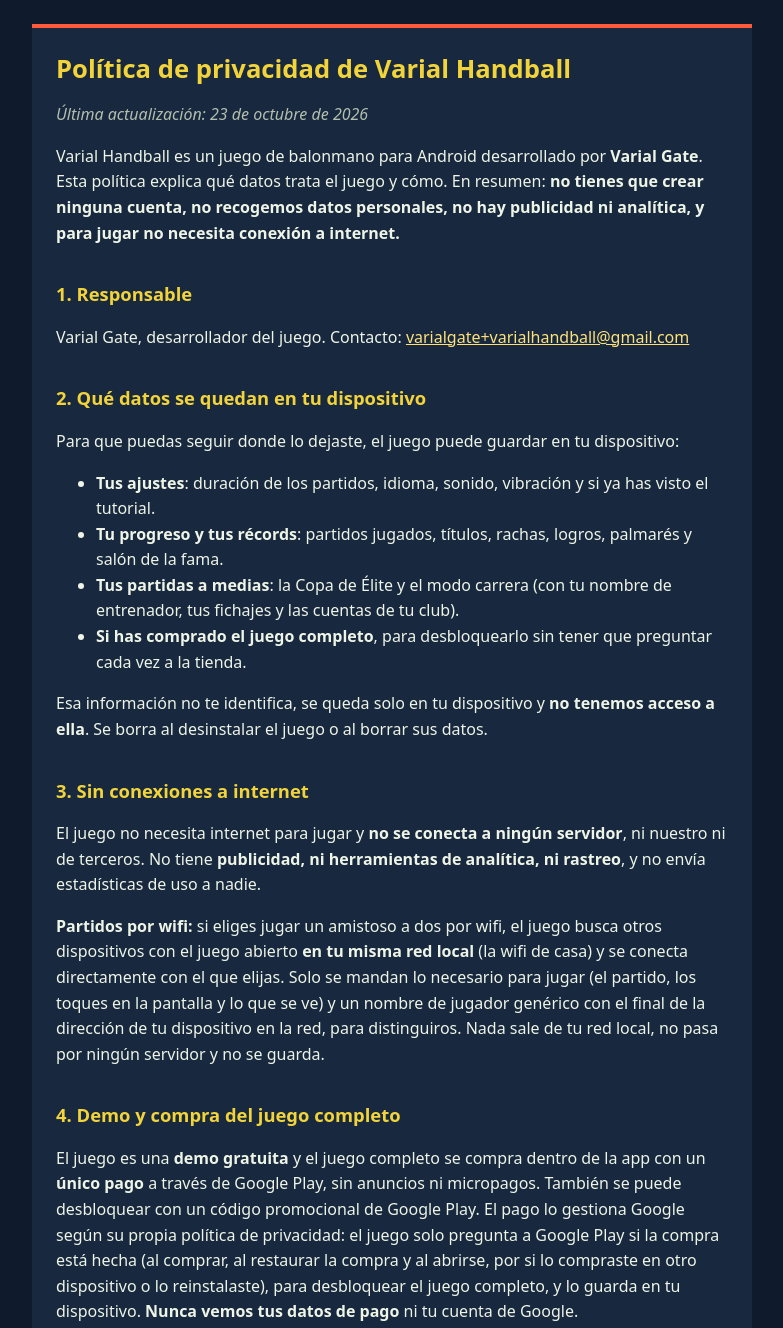
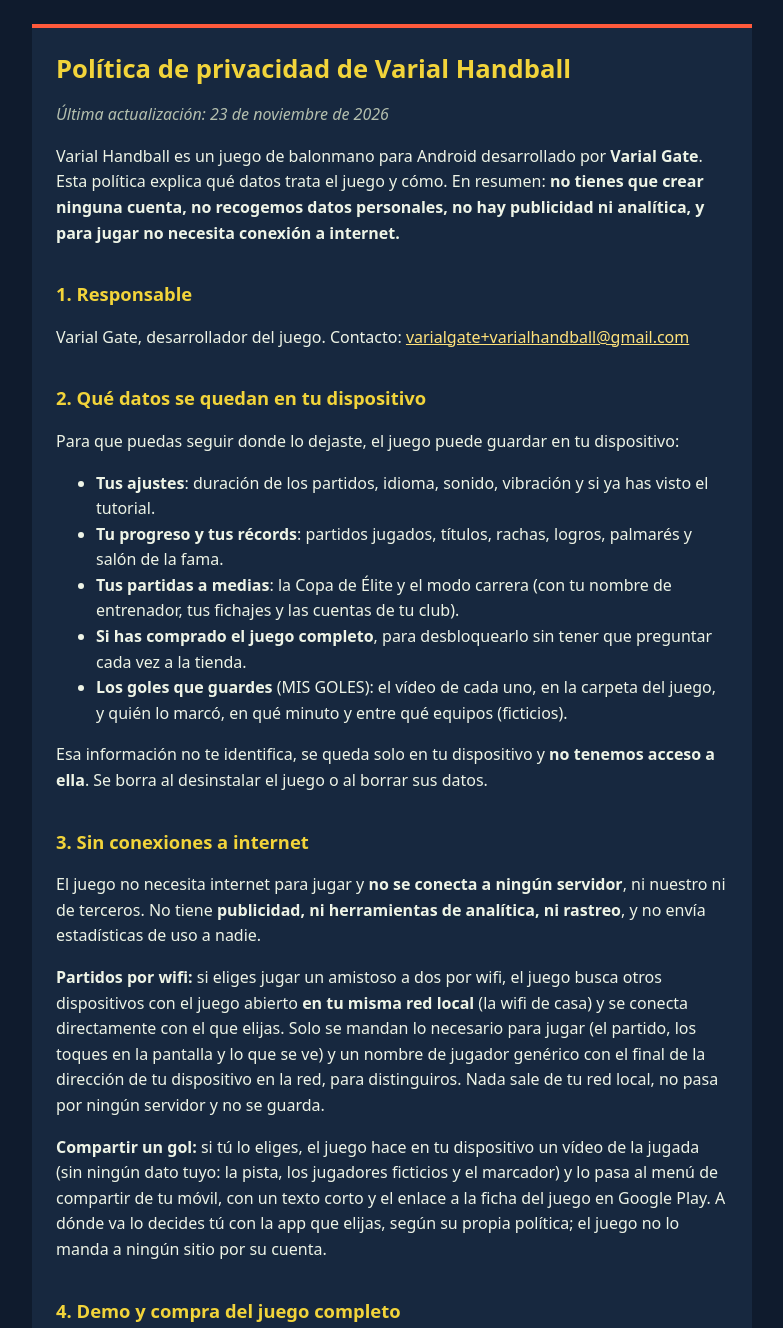
Before and after one commit to VarialGate/varialgate.github.io, a plain HTML site: page varial-handball/privacidad/index.html in a window 1280 px wide. Shown: the top 1328 px of the page, without its empty margins (248-1031 px from the left). Drawn offline with Linux system fonts and the light colour scheme.

Commit message:
varial-handball: privacidad, los goles en vídeo (guardar y compartir)
Co-Authored-By: Claude Opus 5.5 <noreply@anthropic.com>
Claude-Session: https://claude.ai/code/session_014vUgHhm7UmcneBhU3uM5mU

```diff
--- a/varial-handball/privacidad/index.html
+++ b/varial-handball/privacidad/index.html
@@ -21,7 +21,7 @@
 <body>
 <main>
 <h1>Política de privacidad de Varial Handball</h1>
-<p><em>Última actualización: 23 de octubre de 2026</em></p>
+<p><em>Última actualización: 23 de noviembre de 2026</em></p>
 <p>Varial Handball es un juego de balonmano para Android desarrollado por <strong>Varial Gate</strong>. Esta política explica qué datos trata el juego y cómo. En resumen: <strong>no tienes que crear ninguna cuenta, no recogemos datos personales, no hay publicidad ni analítica, y para jugar no necesita conexión a internet.</strong></p>
 
 <h2>1. Responsable</h2>
@@ -35,12 +35,15 @@ Contacto: <a href="mailto:varialgate+varialhandball@gmail.com">varialgate+varial
 <li><strong>Tu progreso y tus récords</strong>: partidos jugados, títulos, rachas, logros, palmarés y salón de la fama.</li>
 <li><strong>Tus partidas a medias</strong>: la Copa de Élite y el modo carrera (con tu nombre de entrenador, tus fichajes y las cuentas de tu club).</li>
 <li><strong>Si has comprado el juego completo</strong>, para desbloquearlo sin tener que preguntar cada vez a la tienda.</li>
+<li><strong>Los goles que guardes</strong> (MIS GOLES): el vídeo de cada uno, en la carpeta del juego, y quién lo marcó, en qué minuto y entre qué equipos (ficticios).</li>
 </ul>
 <p>Esa información no te identifica, se queda solo en tu dispositivo y <strong>no tenemos acceso a ella</strong>. Se borra al desinstalar el juego o al borrar sus datos.</p>
 
 <h2>3. Sin conexiones a internet</h2>
 <p>El juego no necesita internet para jugar y <strong>no se conecta a ningún servidor</strong>, ni nuestro ni de terceros. No tiene <strong>publicidad, ni herramientas de analítica, ni rastreo</strong>, y no envía estadísticas de uso a nadie.</p>
 <p><strong>Partidos por wifi:</strong> si eliges jugar un amistoso a dos por wifi, el juego busca otros dispositivos con el juego abierto <strong>en tu misma red local</strong> (la wifi de casa) y se conecta directamente con el que elijas. Solo se mandan lo necesario para jugar (el partido, los toques en la pantalla y lo que se ve) y un nombre de jugador genérico con el final de la dirección de tu dispositivo en la red, para distinguiros. Nada sale de tu red local, no pasa por ningún servidor y no se guarda.</p>
+
+<p><strong>Compartir un gol:</strong> si tú lo eliges, el juego hace en tu dispositivo un vídeo de la jugada (sin ningún dato tuyo: la pista, los jugadores ficticios y el marcador) y lo pasa al menú de compartir de tu móvil, con un texto corto y el enlace a la ficha del juego en Google Play. A dónde va lo decides tú con la app que elijas, según su propia política; el juego no lo manda a ningún sitio por su cuenta.</p>
 
 <h2>4. Demo y compra del juego completo</h2>
 <p>El juego es una <strong>demo gratuita</strong> y el juego completo se compra dentro de la app con un <strong>único pago</strong> a través de Google Play, sin anuncios ni micropagos. También se puede desbloquear con un código promocional de Google Play. El pago lo gestiona Google según su propia política de privacidad: el juego solo pregunta a Google Play si la compra está hecha (al comprar, al restaurar la compra y al abrirse, por si lo compraste en otro dispositivo o lo reinstalaste), para desbloquear el juego completo, y lo guarda en tu dispositivo. <strong>Nunca vemos tus datos de pago</strong> ni tu cuenta de Google.</p>
```
